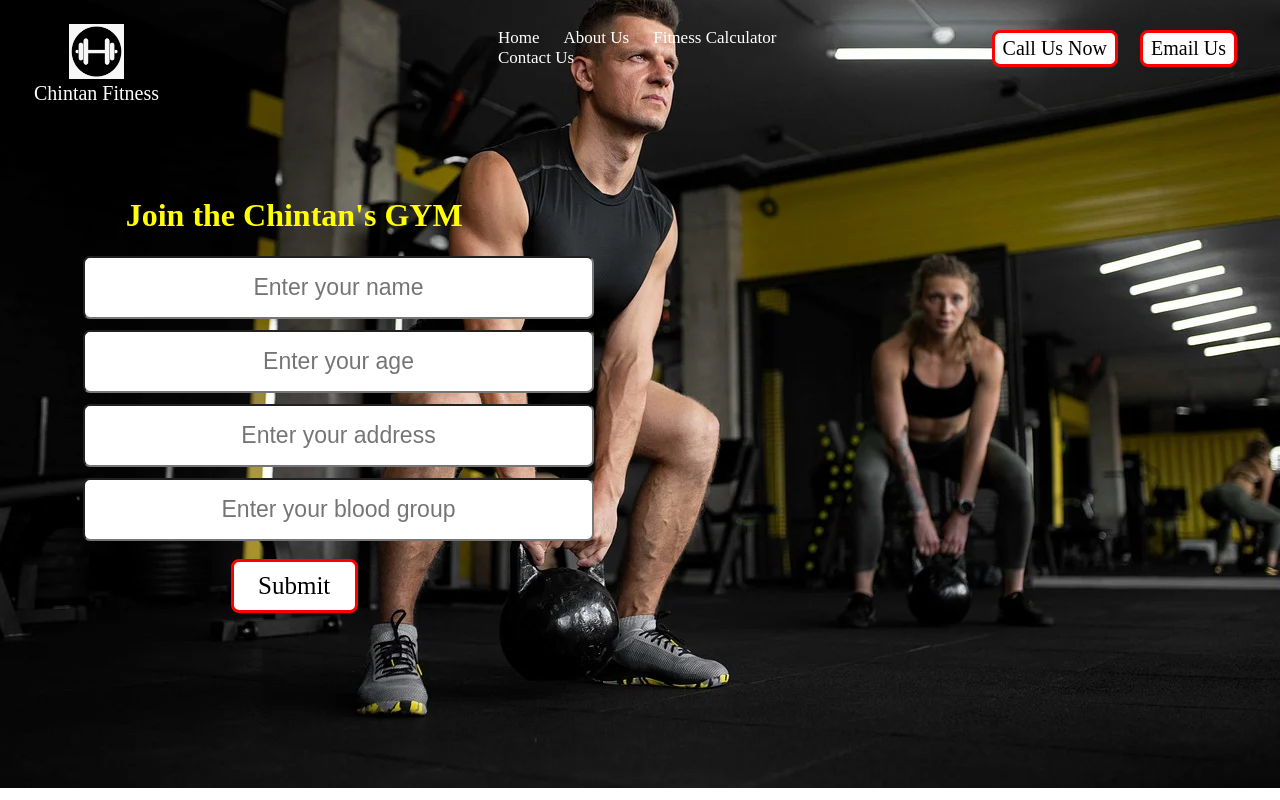
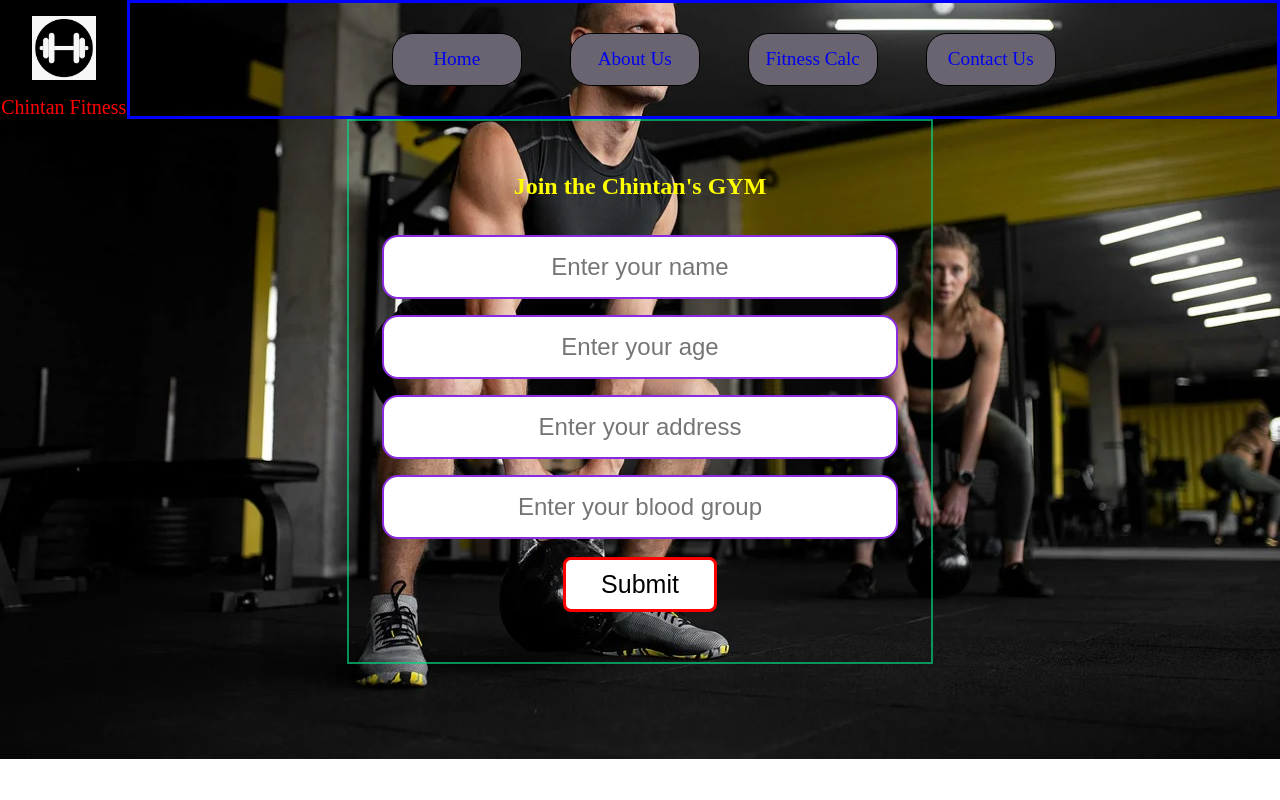
Before and after one commit to pchintan243/Web-GYM-Project, a plain HTML site: page index.html in a window 1280 px wide. Drawn offline with Linux system fonts and the light colour scheme.

Commit message:
makeit center

```diff
--- a/css/style.css
+++ b/css/style.css
@@ -1,68 +1,86 @@
 body {
     /* CSS Reset */
-    color: white;
     margin: 0px;
     padding: 0px;
     background: url('/img/workout-6783020_1280.webp') no-repeat center center/cover;
+    height: 100%;
+    width: 100%;
+}
 
+.header-section {
+    display: flex;
+    /* align-items: center; */
+    /* justify-content: center; */
 }
 
 .left {
-    display: inline-block;
-    /* border: 3px solid red; */
-    position: absolute;
-    left: 34px;
-    top: 20px;
-    line-height: 20px;
+    position: relative;
+    display: flex;
+    justify-content: center;
+    align-items: center;
+    margin: auto;
+    top: 0;
+    left: 0;
+    flex-direction: column;
+    color: red;
     font-size: 20px;
+    width: 10rem;
+    text-align: center;
+    /* overflow: hidden; */
 }
 
 .left img {
-    width: 55px;
-    display: block;
-    margin: 4px auto;
+    display: flex;
+    justify-content: center;
+    align-items: center;
+    width: 4rem;
+    height: 100%;
+    margin: auto;
+    margin: 1rem;
 }
 
-.left div {
-    text-align: center;
+.left .name {
+    margin: auto;
 }
 
-.center {
-
-    /* center ma lava mate display margin and top use thay */
-    display: block;
-    width: 30%;
-    margin: 12px auto;
-    /* border: 3px solid blue; */
-
-}
-
-.right {
-    position: absolute;
-    right: 34px;
-    top: 20px;
-    display: inline-block;
-    /* border: 3px solid yellow; */
+.navbar-section {
+    position: relative;
+    display: flex;
+    justify-content: center;
+    align-items: center;
+    margin: 0 auto;
+    width: 90rem;
+    border: 3px solid blue;
 }
 
 .navbar {
-    display: inline-block;
+    display: flex;
+    align-items: center;
+    justify-content: center;
 }
 
-.navbar li {
-    display: inline-block;
-    font-size: 17px;
+.navbar .list{
+    color: grey;
+    margin: 0 1.5rem;
+    list-style: none;
+    border: 1px solid black;
+    border-radius: 1.3rem;
+    background-color: rgb(106, 100, 112);
+    padding: 0.9rem 1rem;
+    font-size: 1.2rem;
+    width: 6rem;
+    text-align: center;
+}
+.navbar .list a{
+    text-decoration: none;
+}
+.navbar .list:hover {
+    background-color: yellow;
+    color: red;
 }
 
-.navbar li a {
-    color: white;
-    text-decoration: none;
-    padding: 22px 10px;
-}
-
-.navbar li a:hover,
-.navbar li a.active {
-    text-decoration: underline;
+.navbar .list:hover{
+    background-color: aqua;
     color: grey;
 }
 
@@ -73,7 +91,7 @@ body {
     border: 3px solid red;
     border-radius: 8px;
     font-size: 20px;
-    font-family: 'Times New Roman', Times, serif;
+    /* font-family: 'Times New Roman', Times, serif; */
     cursor: pointer;
 }
 
@@ -82,24 +100,27 @@ body {
 }
 
 .container {
-    color: aliceblue;
-    margin: 58px 31px;
-    padding: 34px 52px;
-    /* border: 2px solid rgba(0, 221, 132, 0.642); */
-    border-radius: 9px;
-    width: 33%;
+    /* color: aliceblue; */
+    display: flex;
+    justify-content: center;
+    align-items: center;
+    flex-direction: column;
+    margin: auto;
+    /* margin: 5rem 2rem; */
+    padding: 2rem 3.2rem;
+    border: 2px solid rgba(0, 221, 132, 0.642);
+    width: 30rem;
 }
 
 .formgroup input {
-
+    display: flex;
     text-align: center;
-    display: block;
-    padding: 16px 99px;
-    margin: 11px auto;
-    width: 309px;
-    border-radius: 7px;
-    /* border: 2px solid blueviolet; */
-    font-size: 23px;
+    padding: 1rem 6rem;
+    margin: 1rem auto;
+    width: 20rem;
+    border-radius: 1rem;
+    border: 2px solid blueviolet;
+    font-size: 1.5rem;
 }
 
 .container h1 {
@@ -108,7 +129,10 @@ body {
 }
 
 .container button {
-    display: block;
+    display: flex;
+    justify-content: center;
+    align-items: center ;
+    text-align: center;
     width: 30%;
     margin: 18px auto;
     padding: 10px;
--- a/index.html
+++ b/index.html
@@ -9,31 +9,34 @@
 
 </head>
 <link rel="stylesheet" href="css/style.css">
+
 <body>
-    <header class="header">
+    <section class="header-section">
         <!-- Left box for gym logo -->
         <div class="left">
             <img src="img/logo.png" alt="">
-            <div>Chintan Fitness</div>
+            <div class="name">Chintan Fitness</div>
         </div>
         <!-- Center for navigation menu -->
-        <div class="center">
+
+        <nav class="navbar-section">
             <ul class="navbar">
-                <li><a href='#'>Home</a></li>
                 <!-- j ma enter thya hoy ana mate a perform thase css par thi -->
-                <li><a href='#'>About Us</a></li>
-                <li><a href='#'>Fitness Calculator</a></li>
-                <li><a href='#'>Contact Us</a></li>
+                <li class="list"><a href='#'>Home</a></li>
+                <li class="list"><a href='#'>About Us</a></li>
+                <li class="list"><a href='#'>Fitness Calc</a></li>
+                <li class="list"><a href='#'>Contact Us</a></li>
             </ul>
-        </div>
+        </nav>
+
         <!-- Right box for buttons -->
-        <div class="right">
+        <!-- <div class="right">
             <button class="btn">Call Us Now</button>
             <button class="btn">Email Us</button>
-        </div>
-    </header>
-    <div class="container">
-        <h1>Join the Chintan's GYM</h1>
+        </div> -->
+    </section>
+    <section class="container">
+        <h1 class="text">Join the Chintan's GYM</h1>
         <form action="noaction.php">
             <div class="formgroup">
                 <input type="text" name="" placeholder="Enter your name">
@@ -49,7 +52,7 @@
             </div>
             <button class="btn">Submit</button>
         </form>
-    </div>
+    </section>
 </body>
 
 </html>
```
